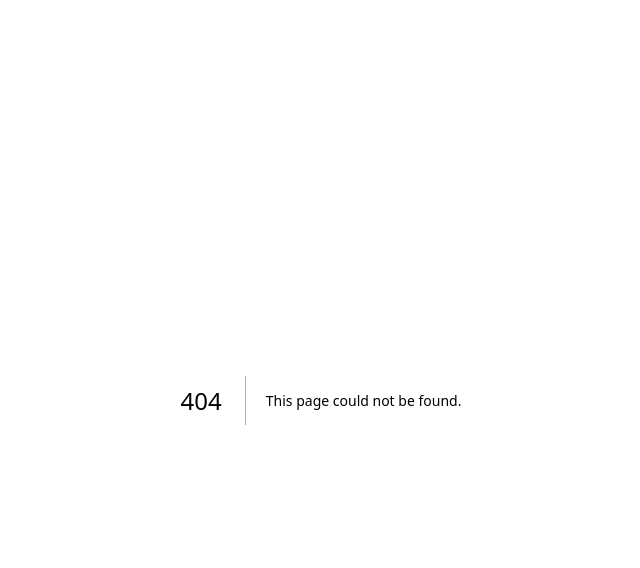
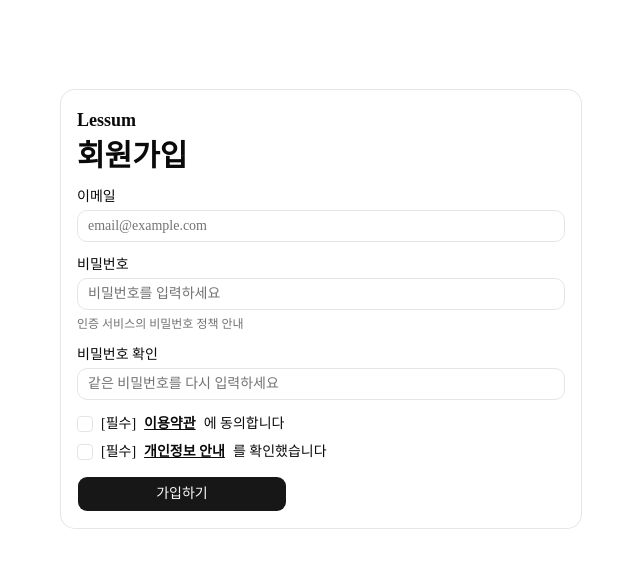
Before and after one commit to wlsud801/lessum, a Next.js app in the folder lessum-frontend/: page /signup in a window 1280 px wide. Before the commit this address had no page. Shown: the top 568 px of the page, without its empty margins (319-959 px from the left). Built offline with nearby package versions, Linux system fonts and the light colour scheme.

Commit message:
feature: 회원가입 화면 와이어프레임 추가
Co-Authored-By: Claude Sonnet 5.5 <noreply@anthropic.com>

```diff
--- /dev/null
+++ b/lessum-frontend/src/app/signup/page.tsx
@@ -0,0 +1,74 @@
+import Link from 'next/link'
+
+import { AuthCard } from '@/components/auth/AuthCard'
+import { Button } from '@/components/ui/button'
+import { Checkbox } from '@/components/ui/checkbox'
+import { Input } from '@/components/ui/input'
+import { Label } from '@/components/ui/label'
+
+export default function SignupPage() {
+  return (
+    <AuthCard title="회원가입">
+      <form className="flex flex-col gap-4">
+        <div className="flex flex-col gap-1.5">
+          <Label htmlFor="email">이메일</Label>
+          <Input
+            id="email"
+            name="email"
+            type="email"
+            autoComplete="email"
+            placeholder="email@example.com"
+          />
+        </div>
+        <div className="flex flex-col gap-1.5">
+          <Label htmlFor="password">비밀번호</Label>
+          <Input
+            id="password"
+            name="password"
+            type="password"
+            autoComplete="new-password"
+            placeholder="비밀번호를 입력하세요"
+          />
+          <p className="text-xs text-muted-foreground">
+            인증 서비스의 비밀번호 정책 안내
+          </p>
+        </div>
+        <div className="flex flex-col gap-1.5">
+          <Label htmlFor="passwordConfirm">비밀번호 확인</Label>
+          <Input
+            id="passwordConfirm"
+            name="passwordConfirm"
+            type="password"
+            autoComplete="new-password"
+            placeholder="같은 비밀번호를 다시 입력하세요"
+          />
+        </div>
+        <div className="flex flex-col gap-3 text-sm">
+          <div className="flex items-center gap-2">
+            <Checkbox id="terms" />
+            <Label htmlFor="terms">
+              [필수]
+              <Link href="/terms" className="font-bold underline">
+                이용약관
+              </Link>
+              에 동의합니다
+            </Label>
+          </div>
+          <div className="flex items-center gap-2">
+            <Checkbox id="privacy" />
+            <Label htmlFor="privacy">
+              [필수]
+              <Link href="/privacy" className="font-bold underline">
+                개인정보 안내
+              </Link>
+              를 확인했습니다
+            </Label>
+          </div>
+        </div>
+        <Button type="submit" size="lg" className="w-[210px]">
+          가입하기
+        </Button>
+      </form>
+    </AuthCard>
+  )
+}
```
